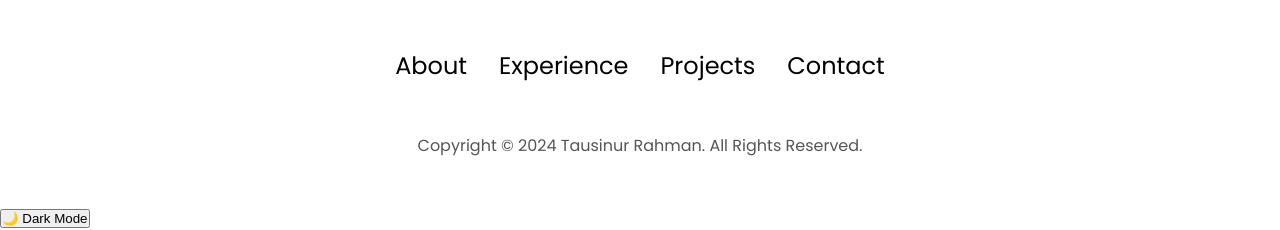
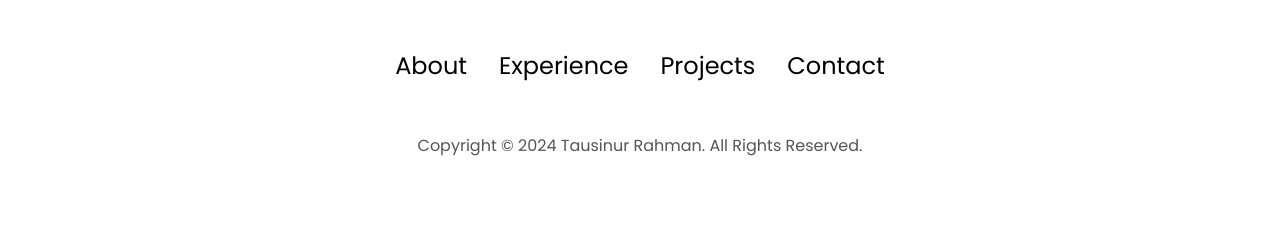
Before and after one commit to Tausinn/MainPortfolio, a plain HTML site: page index.html in a window 1280 px wide. Shown: the part 5512-5742 px from the top of the page. After the commit the page ends 5717 px from the top, so only its background shows below. Drawn offline with Linux system fonts and the light colour scheme; files whose address does not match are found by name.

Commit message:
Update index.html

```diff
--- a/index.html
+++ b/index.html
@@ -508,7 +508,7 @@
           </nav>
           <p>Copyright &#169; 2024 Tausinur Rahman. All Rights Reserved.</p>
         </footer>
-        <button id="dark-mode-toggle">🌙 Dark Mode</button>
+
 
         <script src="script.js"></script>
 
```
